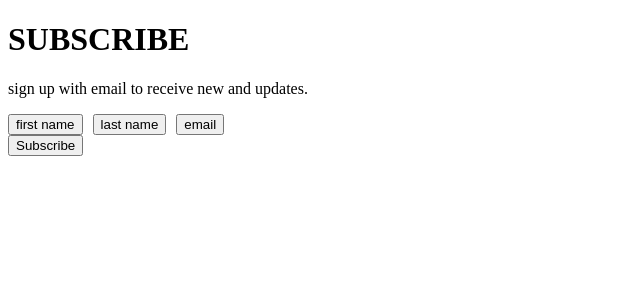
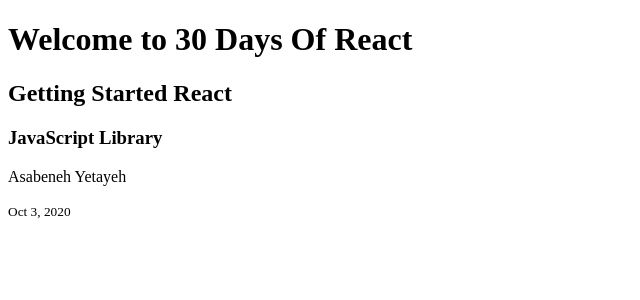
Before and after one commit to wantinghsieh/30-days-of-react, a React (Create React App) app: page / in a window 1280 px wide. Shown: the top 300 px of the page, without its empty margins (0-640 px from the left). Built offline with nearby package versions, Linux system fonts and the light colour scheme.

Commit message:
component 1

```diff
--- a/src/index.js
+++ b/src/index.js
@@ -3,29 +3,24 @@
 import ReactDOM from 'react-dom/client'
 
 
-const title = <h1>SUBSCRIBE</h1>
-const subTitle = <p>sign up with email to receive new and updates. </p>
-const firstname = <button>first name</button>;
-const lastname = <button>last name</button>;
-const email = <button>email</button>;
-const subscribe = <button>Subscribe</button>;
-const app = (
-  <div>
-    {title}
-    {subTitle}
-    <div style={{ display: "flex", gap: "10px" }}>
-    {firstname}
-    {lastname}
-    {email}
+// Header Component
+const Header = () => (
+  <header>
+    <div className='header-wrapper'>
+      <h1>Welcome to 30 Days Of React</h1>
+      <h2>Getting Started React</h2>
+      <h3>JavaScript Library</h3>
+      <p>Asabeneh Yetayeh</p>
+      <small>Oct 3, 2020</small>
     </div>
-    {subscribe}
-  </div>
+  </header>
 )
 
+const rootElement = document.getElementById('root')
 
-const rootElement = document.getElementById('root')
 // create a root
 const root = ReactDOM.createRoot(rootElement)
 
 // render the JSX
-root.render(app)
+
+root.render(<Header />)
```
